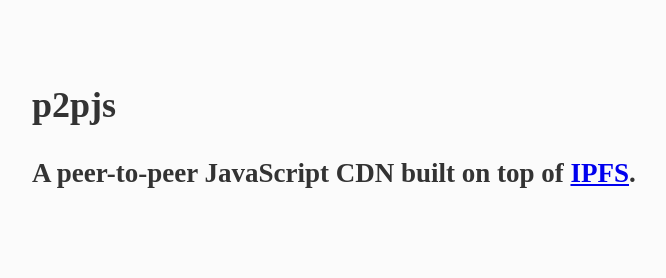
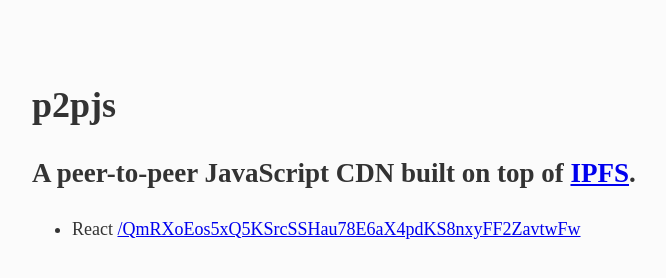
Before and after one commit to nko5/aono, a website: page views/index.html in a window 1280 px wide. Shown: the whole page, without its empty margins (283-949 px from the left). Drawn offline with Linux system fonts and the light colour scheme.

Commit message:
add react as example to test

```diff
--- a/views/index.html
+++ b/views/index.html
@@ -25,7 +25,9 @@
       <h2>A peer-to-peer JavaScript CDN built on top of <a href="https://ipfs.io/">IPFS</a>.</h2>
     </header>
     <section>
-
+      <ul>
+        <li>React <a href="/QmRXoEos5xQ5KSrcSSHau78E6aX4pdKS8nxyFF2ZavtwFw">/QmRXoEos5xQ5KSrcSSHau78E6aX4pdKS8nxyFF2ZavtwFw</a>
+      </ul>
     </section>
   </body>
 </html>
```
